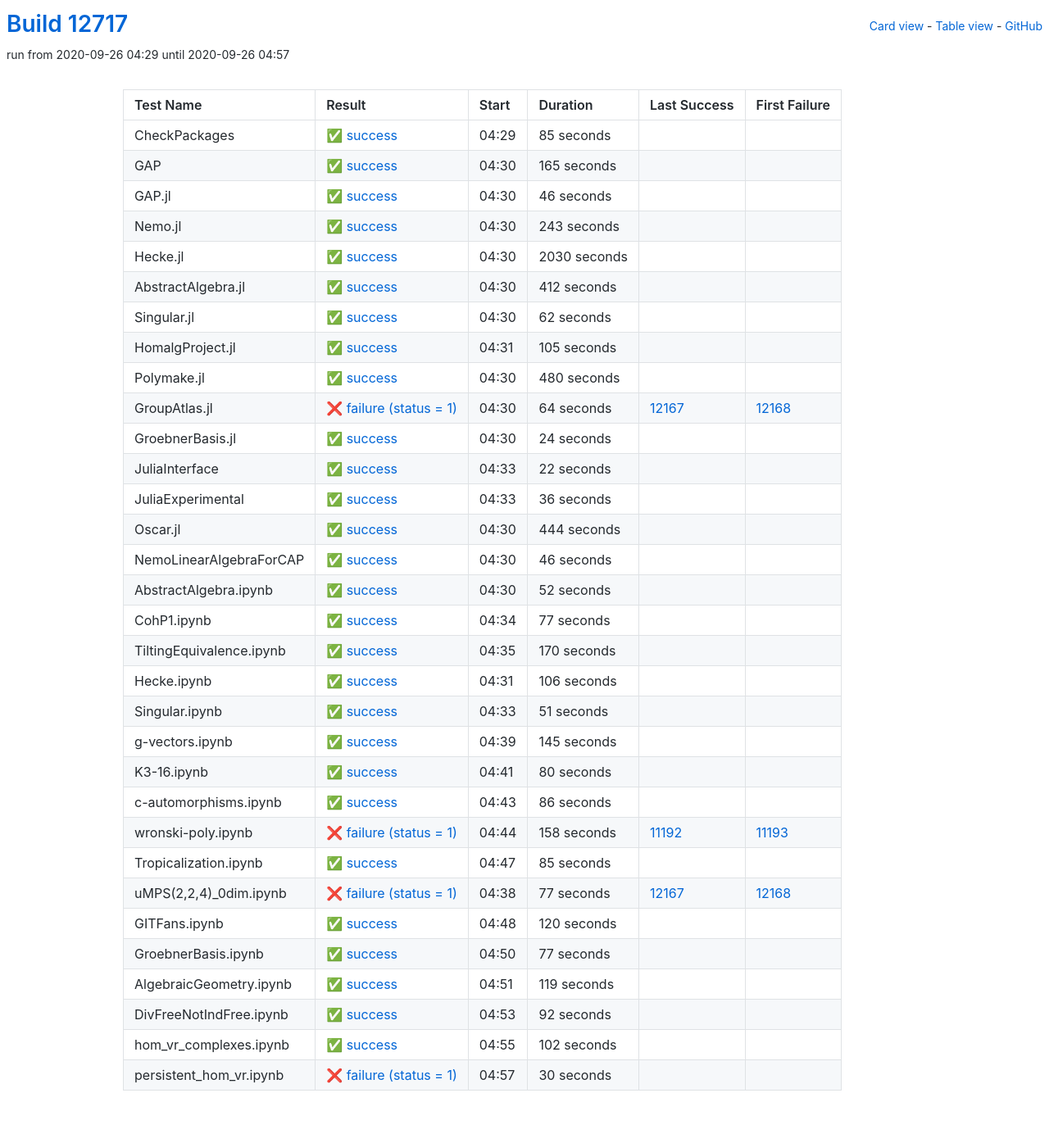
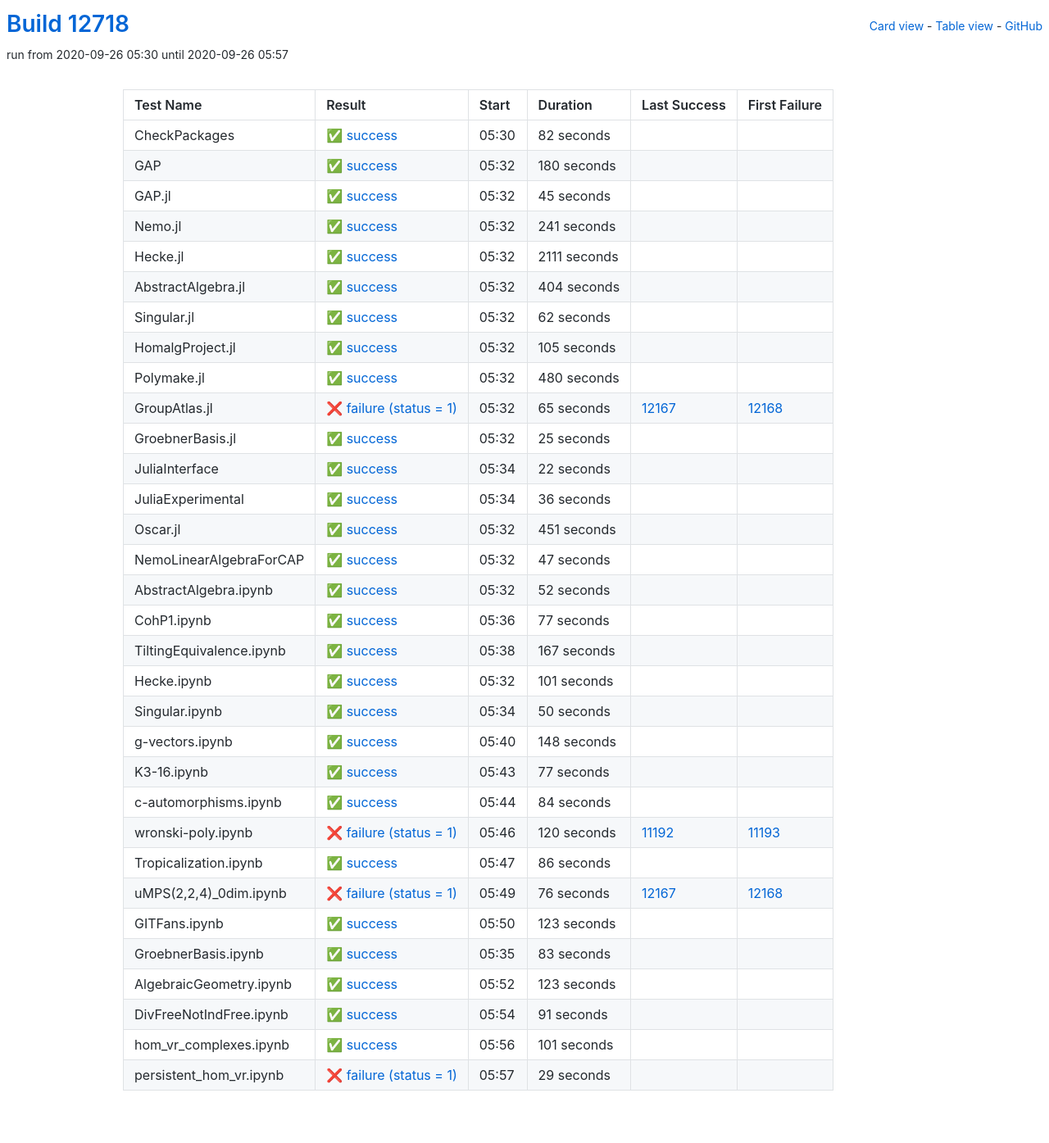
Before and after one commit to oscar-system/oscar-ci-status, a Jekyll site: the page built from table.html, in a window 1280 px wide. Shown: the whole page at 82% size. Built offline with Jekyll 4.4.1, drawn with Linux system fonts in a browser that asks for light colours.

Commit message:
Build #12718

```diff
--- a/_data/ci.yml
+++ b/_data/ci.yml
@@ -1,6 +1,6 @@
 ---
-build: 12717
-build_url: https://oscarci.mathematik.uni-kl.de/job/oscar/12717/
+build: 12718
+build_url: https://oscarci.mathematik.uni-kl.de/job/oscar/12718/
 job: oscar
 organization: oscar-system
 repo: oscar-ci-status
@@ -8,80 +8,80 @@
 tests:
 - name: CheckPackages
   id: checkpackages
-  log: https://oscarci.mathematik.uni-kl.de/job/oscar/12717/artifact/logs/build-12717/CheckPackages.log
-  start: 2020-09-26 04:29
+  log: https://oscarci.mathematik.uni-kl.de/job/oscar/12718/artifact/logs/build-12718/CheckPackages.log
+  start: 2020-09-26 05:30
   success: true
   exitcode: 0
   status: success
-  duration: 85
+  duration: 82
   last_success: false
   last_success_url:
   first_failure: false
   first_failure_url:
 - name: GAP
   id: gap
-  log: https://oscarci.mathematik.uni-kl.de/job/oscar/12717/artifact/logs/build-12717/GAP.log
-  start: 2020-09-26 04:30
+  log: https://oscarci.mathematik.uni-kl.de/job/oscar/12718/artifact/logs/build-12718/GAP.log
+  start: 2020-09-26 05:32
   success: true
   exitcode: 0
   status: success
-  duration: 165
+  duration: 180
   last_success: false
   last_success_url:
   first_failure: false
   first_failure_url:
 - name: GAP.jl
   id: gap-jl
-  log: https://oscarci.mathematik.uni-kl.de/job/oscar/12717/artifact/logs/build-12717/GAP.jl.log
-  start: 2020-09-26 04:30
+  log: https://oscarci.mathematik.uni-kl.de/job/oscar/12718/artifact/logs/build-12718/GAP.jl.log
+  start: 2020-09-26 05:32
   success: true
   exitcode: 0
   status: success
-  duration: 46
+  duration: 45
   last_success: false
   last_success_url:
   first_failure: false
   first_failure_url:
 - name: Nemo.jl
   id: nemo-jl
-  log: https://oscarci.mathematik.uni-kl.de/job/oscar/12717/artifact/logs/build-12717/Nemo.jl.log
-  start: 2020-09-26 04:30
+  log: https://oscarci.mathematik.uni-kl.de/job/oscar/12718/artifact/logs/build-12718/Nemo.jl.log
+  start: 2020-09-26 05:32
   success: true
   exitcode: 0
   status: success
-  duration: 243
+  duration: 241
   last_success: false
   last_success_url:
   first_failure: false
   first_failure_url:
 - name: Hecke.jl
   id: hecke-jl
-  log: https://oscarci.mathematik.uni-kl.de/job/oscar/12717/artifact/logs/build-12717/Hecke.jl.log
-  start: 2020-09-26 04:30
+  log: https://oscarci.mathematik.uni-kl.de/job/oscar/12718/artifact/logs/build-12718/Hecke.jl.log
+  start: 2020-09-26 05:32
   success: true
   exitcode: 0
   status: success
-  duration: 2030
+  duration: 2111
   last_success: false
   last_success_url:
   first_failure: false
   first_failure_url:
 - name: AbstractAlgebra.jl
   id: abstractalgebra-jl
-  log: https://oscarci.mathematik.uni-kl.de/job/oscar/12717/artifact/logs/build-12717/AbstractAlgebra.jl.log
-  start: 2020-09-26 04:30
+  log: https://oscarci.mathematik.uni-kl.de/job/oscar/12718/artifact/logs/build-12718/AbstractAlgebra.jl.log
+  start: 2020-09-26 05:32
   success: true
   exitcode: 0
   status: success
-  duration: 412
+  duration: 404
   last_success: false
   last_success_url:
   first_failure: false
   first_failure_url:
 - name: Singular.jl
   id: singular-jl
-  log: https://oscarci.mathematik.uni-kl.de/job/oscar/12717/artifact/logs/build-12717/Singular.jl.log
-  start: 2020-09-26 04:30
+  log: https://oscarci.mathematik.uni-kl.de/job/oscar/12718/artifact/logs/build-12718/Singular.jl.log
+  start: 2020-09-26 05:32
   success: true
   exitcode: 0
   status: success
@@ -92,8 +92,8 @@
   first_failure_url:
 - name: HomalgProject.jl
   id: homalgproject-jl
-  log: https://oscarci.mathematik.uni-kl.de/job/oscar/12717/artifact/logs/build-12717/HomalgProject.jl.log
-  start: 2020-09-26 04:31
+  log: https://oscarci.mathematik.uni-kl.de/job/oscar/12718/artifact/logs/build-12718/HomalgProject.jl.log
+  start: 2020-09-26 05:32
   success: true
   exitcode: 0
   status: success
@@ -104,8 +104,8 @@
   first_failure_url:
 - name: Polymake.jl
   id: polymake-jl
-  log: https://oscarci.mathematik.uni-kl.de/job/oscar/12717/artifact/logs/build-12717/Polymake.jl.log
-  start: 2020-09-26 04:30
+  log: https://oscarci.mathematik.uni-kl.de/job/oscar/12718/artifact/logs/build-12718/Polymake.jl.log
+  start: 2020-09-26 05:32
   success: true
   exitcode: 0
   status: success
@@ -116,32 +116,32 @@
   first_failure_url:
 - name: GroupAtlas.jl
   id: groupatlas-jl
-  log: https://oscarci.mathematik.uni-kl.de/job/oscar/12717/artifact/logs/build-12717/GroupAtlas.jl.log
-  start: 2020-09-26 04:30
+  log: https://oscarci.mathematik.uni-kl.de/job/oscar/12718/artifact/logs/build-12718/GroupAtlas.jl.log
+  start: 2020-09-26 05:32
   success: false
   exitcode: 1
   status: failure
-  duration: 64
+  duration: 65
   last_success: 12167
   last_success_url: https://oscarci.mathematik.uni-kl.de/job/oscar/12167/
   first_failure: 12168
   first_failure_url: https://oscarci.mathematik.uni-kl.de/job/oscar/12168/
 - name: GroebnerBasis.jl
   id: groebnerbasis-jl
-  log: https://oscarci.mathematik.uni-kl.de/job/oscar/12717/artifact/logs/build-12717/GroebnerBasis.jl.log
-  start: 2020-09-26 04:30
+  log: https://oscarci.mathematik.uni-kl.de/job/oscar/12718/artifact/logs/build-12718/GroebnerBasis.jl.log
+  start: 2020-09-26 05:32
   success: true
   exitcode: 0
   status: success
-  duration: 24
+  duration: 25
   last_success: false
   last_success_url:
   first_failure: false
   first_failure_url:
 - name: JuliaInterface
   id: juliainterface
-  log: https://oscarci.mathematik.uni-kl.de/job/oscar/12717/artifact/logs/build-12717/JuliaInterface.log
-  start: 2020-09-26 04:33
+  log: https://oscarci.mathematik.uni-kl.de/job/oscar/12718/artifact/logs/build-12718/JuliaInterface.log
+  start: 2020-09-26 05:34
   success: true
   exitcode: 0
   status: success
@@ -152,8 +152,8 @@
   first_failure_url:
 - name: JuliaExperimental
   id: juliaexperimental
-  log: https://oscarci.mathematik.uni-kl.de/job/oscar/12717/artifact/logs/build-12717/JuliaExperimental.log
-  start: 2020-09-26 04:33
+  log: https://oscarci.mathematik.uni-kl.de/job/oscar/12718/artifact/logs/build-12718/JuliaExperimental.log
+  start: 2020-09-26 05:34
   success: true
   exitcode: 0
   status: success
@@ -164,32 +164,32 @@
   first_failure_url:
 - name: Oscar.jl
   id: oscar-jl
-  log: https://oscarci.mathematik.uni-kl.de/job/oscar/12717/artifact/logs/build-12717/Oscar.jl.log
-  start: 2020-09-26 04:30
+  log: https://oscarci.mathematik.uni-kl.de/job/oscar/12718/artifact/logs/build-12718/Oscar.jl.log
+  start: 2020-09-26 05:32
   success: true
   exitcode: 0
   status: success
-  duration: 444
+  duration: 451
   last_success: false
   last_success_url:
   first_failure: false
   first_failure_url:
 - name: NemoLinearAlgebraForCAP
   id: nemolinearalgebraforcap
-  log: https://oscarci.mathematik.uni-kl.de/job/oscar/12717/artifact/logs/build-12717/NemoLinearAlgebraForCAP.log
-  start: 2020-09-26 04:30
+  log: https://oscarci.mathematik.uni-kl.de/job/oscar/12718/artifact/logs/build-12718/NemoLinearAlgebraForCAP.log
+  start: 2020-09-26 05:32
   success: true
   exitcode: 0
   status: success
-  duration: 46
+  duration: 47
   last_success: false
   last_success_url:
   first_failure: false
   first_failure_url:
 - name: AbstractAlgebra.ipynb
   id: abstractalgebra-ipynb
-  log: https://oscarci.mathematik.uni-kl.de/job/oscar/12717/artifact/logs/build-12717/AbstractAlgebra.ipynb.log
-  start: 2020-09-26 04:30
+  log: https://oscarci.mathematik.uni-kl.de/job/oscar/12718/artifact/logs/build-12718/AbstractAlgebra.ipynb.log
+  start: 2020-09-26 05:32
   success: true
   exitcode: 0
   status: success
@@ -200,8 +200,8 @@
   first_failure_url:
 - name: CohP1.ipynb
   id: cohp1-ipynb
-  log: https://oscarci.mathematik.uni-kl.de/job/oscar/12717/artifact/logs/build-12717/CohP1.ipynb.log
-  start: 2020-09-26 04:34
+  log: https://oscarci.mathematik.uni-kl.de/job/oscar/12718/artifact/logs/build-12718/CohP1.ipynb.log
+  start: 2020-09-26 05:36
   success: true
   exitcode: 0
   status: success
@@ -212,68 +212,92 @@
   first_failure_url:
 - name: TiltingEquivalence.ipynb
   id: tiltingequivalence-ipynb
-  log: https://oscarci.mathematik.uni-kl.de/job/oscar/12717/artifact/logs/build-12717/TiltingEquivalence.ipynb.log
-  start: 2020-09-26 04:35
+  log: https://oscarci.mathematik.uni-kl.de/job/oscar/12718/artifact/logs/build-12718/TiltingEquivalence.ipynb.log
+  start: 2020-09-26 05:38
   success: true
   exitcode: 0
   status: success
-  duration: 170
+  duration: 167
   last_success: false
   last_success_url:
   first_failure: false
   first_failure_url:
 - name: Hecke.ipynb
   id: hecke-ipynb
-  log: https://oscarci.mathematik.uni-kl.de/job/oscar/12717/artifact/logs/build-12717/Hecke.ipynb.log
-  start: 2020-09-26 04:31
+  log: https://oscarci.mathematik.uni-kl.de/job/oscar/12718/artifact/logs/build-12718/Hecke.ipynb.log
+  start: 2020-09-26 05:32
   success: true
   exitcode: 0
   status: success
-  duration: 106
+  duration: 101
   last_success: false
   last_success_url:
   first_failure: false
   first_failure_url:
 - name: Singular.ipynb
   id: singular-ipynb
-  log: https://oscarci.mathematik.uni-kl.de/job/oscar/12717/artifact/logs/build-12717/Singular.ipynb.log
-  start: 2020-09-26 04:33
+  log: https://oscarci.mathematik.uni-kl.de/job/oscar/12718/artifact/logs/build-12718/Singular.ipynb.log
+  start: 2020-09-26 05:34
   success: true
   exitcode: 0
   status: success
-  duration: 51
+  duration: 50
   last_success: false
   last_success_url:
   first_failure: false
   first_failure_url:
 - name: g-vectors.ipynb
   id: g-vectors-ipynb
-  log: https://oscarci.mathematik.uni-kl.de/job/oscar/12717/artifact/logs/build-12717/g-vectors.ipynb.log
-  start: 2020-09-26 04:39
+  log: https://oscarci.mathematik.uni-kl.de/job/oscar/12718/artifact/logs/build-12718/g-vectors.ipynb.log
+  start: 2020-09-26 05:40
   success: true
   exitcode: 0
   status: success
-  duration: 145
+  duration: 148
   last_success: false
   last_success_url:
   first_failure: false
   first_failure_url:
 - name: K3-16.ipynb
   id: k3-16-ipynb
-  log: https://oscarci.mathematik.uni-kl.de/job/oscar/12717/artifact/logs/build-12717/K3-16.ipynb.log
-  start: 2020-09-26 04:41
+  log: https://oscarci.mathematik.uni-kl.de/job/oscar/12718/artifact/logs/build-12718/K3-16.ipynb.log
+  start: 2020-09-26 05:43
   success: true
   exitcode: 0
   status: success
-  duration: 80
+  duration: 77
   last_success: false
   last_success_url:
   first_failure: false
   first_failure_url:
 - name: c-automorphisms.ipynb
   id: c-automorphisms-ipynb
-  log: https://oscarci.mathematik.uni-kl.de/job/oscar/12717/artifact/logs/build-12717/c-automorphisms.ipynb.log
-  start: 2020-09-26 04:43
+  log: https://oscarci.mathematik.uni-kl.de/job/oscar/12718/artifact/logs/build-12718/c-automorphisms.ipynb.log
+  start: 2020-09-26 05:44
+  success: true
+  exitcode: 0
+  status: success
+  duration: 84
+  last_success: false
+  last_success_url:
+  first_failure: false
+  first_failure_url:
+- name: wronski-poly.ipynb
+  id: wronski-poly-ipynb
+  log: https://oscarci.mathematik.uni-kl.de/job/oscar/12718/artifact/logs/build-12718/wronski-poly.ipynb.log
+  start: 2020-09-26 05:46
+  success: false
+  exitcode: 1
+  status: failure
+  duration: 120
+  last_success: 11192
+  last_success_url: https://oscarci.mathematik.uni-kl.de/job/oscar/11192/
+  first_failure: 11193
+  first_failure_url: https://oscarci.mathematik.uni-kl.de/job/oscar/11193/
+- name: Tropicalization.ipynb
+  id: tropicalization-ipynb
+  log: https://oscarci.mathematik.uni-kl.de/job/oscar/12718/artifact/logs/build-12718/Tropicalization.ipynb.log
+  start: 2020-09-26 05:47
   success: true
   exitcode: 0
   status: success
@@ -282,110 +306,86 @@
   last_success_url:
   first_failure: false
   first_failure_url:
-- name: wronski-poly.ipynb
-  id: wronski-poly-ipynb
-  log: https://oscarci.mathematik.uni-kl.de/job/oscar/12717/artifact/logs/build-12717/wronski-poly.ipynb.log
-  start: 2020-09-26 04:44
+- name: uMPS(2,2,4)_0dim.ipynb
+  id: umps-2-2-4-0dim-ipynb
+  log: https://oscarci.mathematik.uni-kl.de/job/oscar/12718/artifact/logs/build-12718/uMPS-2-2-4-_0dim.ipynb.log
+  start: 2020-09-26 05:49
   success: false
   exitcode: 1
   status: failure
-  duration: 158
-  last_success: 11192
-  last_success_url: https://oscarci.mathematik.uni-kl.de/job/oscar/11192/
-  first_failure: 11193
-  first_failure_url: https://oscarci.mathematik.uni-kl.de/job/oscar/11193/
-- name: Tropicalization.ipynb
-  id: tropicalization-ipynb
-  log: https://oscarci.mathematik.uni-kl.de/job/oscar/12717/artifact/logs/build-12717/Tropicalization.ipynb.log
-  start: 2020-09-26 04:47
-  success: true
-  exitcode: 0
-  status: success
-  duration: 85
-  last_success: false
-  last_success_url:
-  first_failure: false
-  first_failure_url:
-- name: uMPS(2,2,4)_0dim.ipynb
-  id: umps-2-2-4-0dim-ipynb
-  log: https://oscarci.mathematik.uni-kl.de/job/oscar/12717/artifact/logs/build-12717/uMPS-2-2-4-_0dim.ipynb.log
-  start: 2020-09-26 04:38
-  success: false
-  exitcode: 1
-  status: failure
-  duration: 77
+  duration: 76
   last_success: 12167
   last_success_url: https://oscarci.mathematik.uni-kl.de/job/oscar/12167/
   first_failure: 12168
   first_failure_url: https://oscarci.mathematik.uni-kl.de/job/oscar/12168/
 - name: GITFans.ipynb
   id: gitfans-ipynb
-  log: https://oscarci.mathematik.uni-kl.de/job/oscar/12717/artifact/logs/build-12717/GITFans.ipynb.log
-  start: 2020-09-26 04:48
+  log: https://oscarci.mathematik.uni-kl.de/job/oscar/12718/artifact/logs/build-12718/GITFans.ipynb.log
+  start: 2020-09-26 05:50
   success: true
   exitcode: 0
   status: success
-  duration: 120
+  duration: 123
   last_success: false
   last_success_url:
   first_failure: false
   first_failure_url:
 - name: GroebnerBasis.ipynb
   id: groebnerbasis-ipynb
-  log: https://oscarci.mathematik.uni-kl.de/job/oscar/12717/artifact/logs/build-12717/GroebnerBasis.ipynb.log
-  start: 2020-09-26 04:50
+  log: https://oscarci.mathematik.uni-kl.de/job/oscar/12718/artifact/logs/build-12718/GroebnerBasis.ipynb.log
+  start: 2020-09-26 05:35
   success: true
   exitcode: 0
   status: success
-  duration: 77
+  duration: 83
   last_success: false
   last_success_url:
   first_failure: false
   first_failure_url:
 - name: AlgebraicGeometry.ipynb
   id: algebraicgeometry-ipynb
-  log: https://oscarci.mathematik.uni-kl.de/job/oscar/12717/artifact/logs/build-12717/AlgebraicGeometry.ipynb.log
-  start: 2020-09-26 04:51
+  log: https://oscarci.mathematik.uni-kl.de/job/oscar/12718/artifact/logs/build-12718/AlgebraicGeometry.ipynb.log
+  start: 2020-09-26 05:52
   success: true
   exitcode: 0
   status: success
-  duration: 119
+  duration: 123
   last_success: false
   last_success_url:
   first_failure: false
   first_failure_url:
 - name: DivFreeNotIndFree.ipynb
   id: divfreenotindfree-ipynb
-  log: https://oscarci.mathematik.uni-kl.de/job/oscar/12717/artifact/logs/build-12717/DivFreeNotIndFree.ipynb.log
-  start: 2020-09-26 04:53
+  log: https://oscarci.mathematik.uni-kl.de/job/oscar/12718/artifact/logs/build-12718/DivFreeNotIndFree.ipynb.log
+  start: 2020-09-26 05:54
   success: true
   exitcode: 0
   status: success
-  duration: 92
+  duration: 91
   last_success: false
   last_success_url:
   first_failure: false
   first_failure_url:
 - name: hom_vr_complexes.ipynb
   id: hom-vr-complexes-ipynb
-  log: https://oscarci.mathematik.uni-kl.de/job/oscar/12717/artifact/logs/build-12717/hom_vr_complexes.ipynb.log
-  start: 2020-09-26 04:55
+  log: https://oscarci.mathematik.uni-kl.de/job/oscar/12718/artifact/logs/build-12718/hom_vr_complexes.ipynb.log
+  start: 2020-09-26 05:56
   success: true
   exitcode: 0
   status: success
-  duration: 102
+  duration: 101
   last_success: false
   last_success_url:
   first_failure: false
   first_failure_url:
 - name: persistent_hom_vr.ipynb
   id: persistent-hom-vr-ipynb
-  log: https://oscarci.mathematik.uni-kl.de/job/oscar/12717/artifact/logs/build-12717/persistent_hom_vr.ipynb.log
-  start: 2020-09-26 04:57
+  log: https://oscarci.mathematik.uni-kl.de/job/oscar/12718/artifact/logs/build-12718/persistent_hom_vr.ipynb.log
+  start: 2020-09-26 05:57
   success: false
   exitcode: 1
   status: failure
-  duration: 30
+  duration: 29
   last_success: false
   last_success_url:
   first_failure: false
```
Also changed, not shown: README.md.
